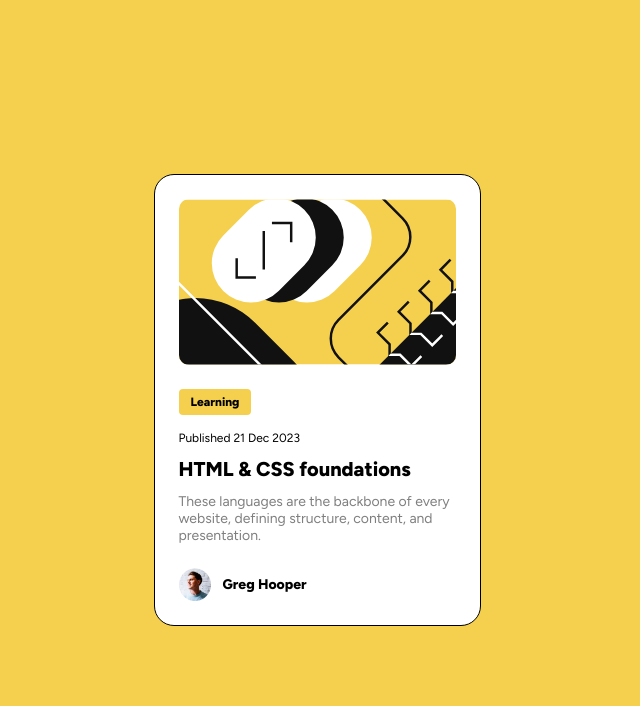
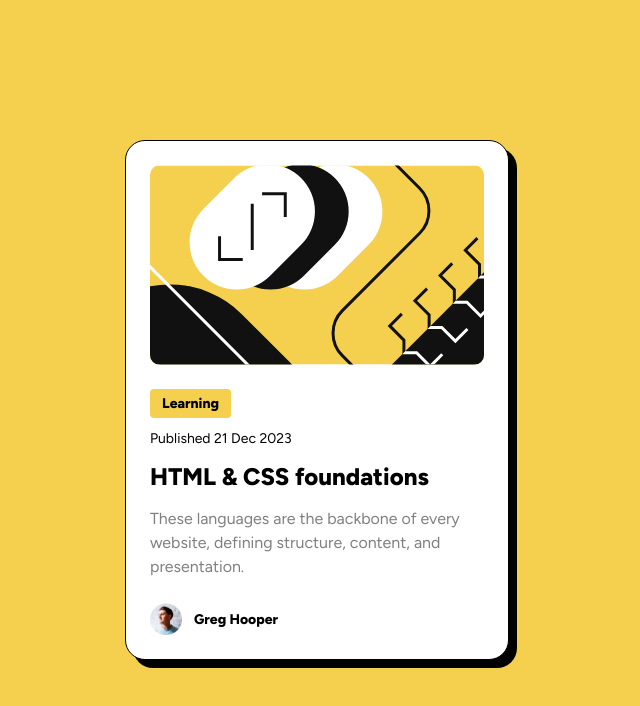
Before and after one commit to gabrieltrtl/blog-preview-card, a plain HTML site: page index.html in a window 1280 px wide. Shown: the whole page, without its empty margins (323-963 px from the left). Drawn offline with Linux system fonts and the light colour scheme.

Commit message:
final version

```diff
--- a/style.css
+++ b/style.css
@@ -36,13 +36,15 @@ main {
   border: 1px solid #000;
   max-width: 20.4375rem;
   padding: 1.5rem;
+  box-shadow: 8px 8px;
 }
 
 
 .blog-img {
   border-radius: 0.625rem;
   margin-bottom: 1.5rem;
-  height: 100%;
+  aspect-ratio: 2.77 / 2;
+  object-fit: cover;
 }
 
 main span {
@@ -50,10 +52,10 @@ main span {
   font-size: 0.75rem;
   background: #F4D04E;
   font-weight: 800;
-  padding: 4px 12px;
-  line-height: 150%;
+  padding: 0.25rem 0.75rem;
+  line-height: 1.5;
   border-radius: 0.25rem;
-  margin-bottom: 1rem;
+  margin-bottom: 0.75rem;
 }
 
 .date {
@@ -65,12 +67,14 @@ h1 {
   font-size: 1.25rem;
   font-weight: 800;
   margin-bottom: 0.75rem;
+  line-height: 1.5;
 }
 
 .main-paragraph {
   font-size: 0.875rem;;
   color: #7F7F7F;
   margin-bottom: 1.5rem;
+  line-height: 1.5;
 }
 
 .author-container {
@@ -84,3 +88,36 @@ h1 {
 .avatar {
   max-width: 2rem;
 }
+
+@media (min-width: 650px) {
+
+  main {
+    max-width: 24rem;
+  }
+
+  .blog-img {
+    aspect-ratio: 3.34 / 2;
+  }
+
+  main span {
+    font-size: 0.875rem;
+  }
+
+  .date {
+    font-size: 0.875rem;
+  }
+
+  h1 {
+    font-size: 1.5rem;
+  }
+
+  h1:hover {
+    color: #F4D04E;
+    cursor: pointer;
+  }
+
+  .main-paragraph {
+    font-size: 1rem;
+  }
+
+}
```
